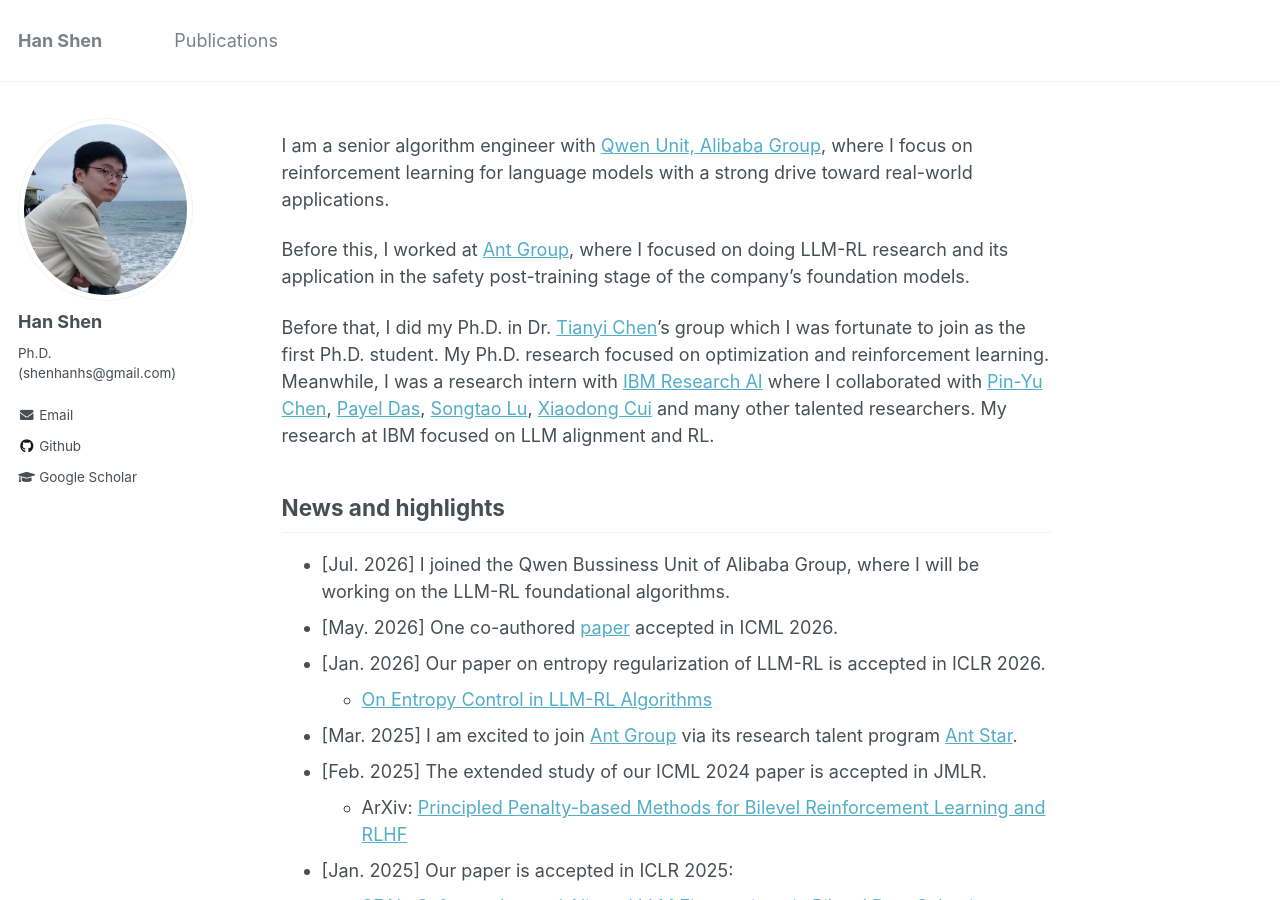
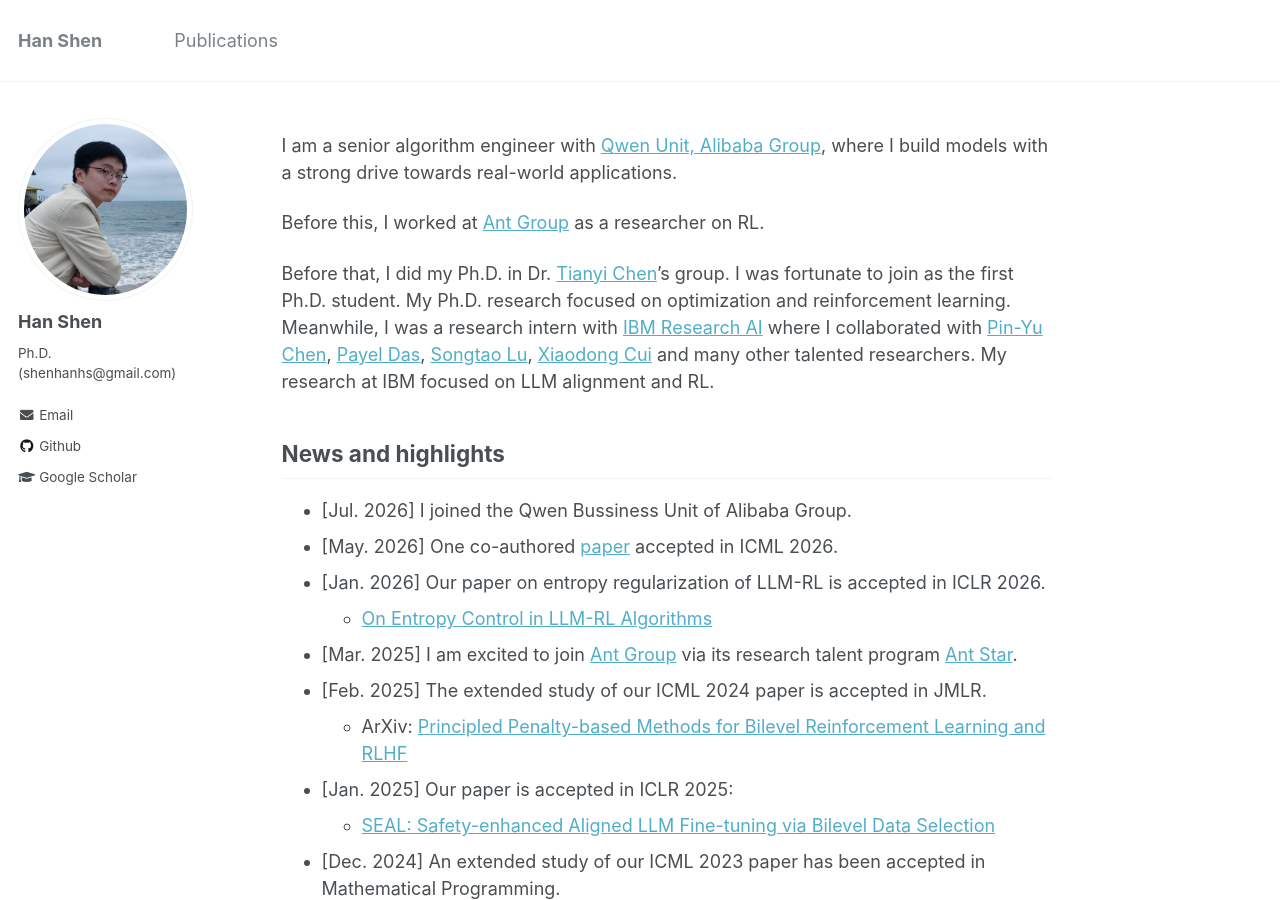
Before and after one commit to hanshen95/hanshen95.github.io, a Jekyll site: the page built from _pages/about.md, in a window 1280 px wide and 900 px high. Built offline with Jekyll 4.4.1, drawn with Linux system fonts in a browser that asks for light colours.

Commit message:
Update about.md

```diff
--- a/_pages/about.md
+++ b/_pages/about.md
@@ -10,15 +10,15 @@ redirect_from:
 
 
 
-I am a senior algorithm engineer with [Qwen Unit, Alibaba Group](https://qwen.ai/home), where I focus on reinforcement learning for language models with a strong drive toward real-world applications.
+I am a senior algorithm engineer with [Qwen Unit, Alibaba Group](https://qwen.ai/home), where I build models with a strong drive towards real-world applications.
 
-Before this, I worked at [Ant Group](https://www.antgroup.com/en), where I focused on doing LLM-RL research and its application in the safety post-training stage of the company's foundation models.
+Before this, I worked at [Ant Group](https://www.antgroup.com/en) as a researcher on RL.
 
-Before that, I did my Ph.D. in Dr. [Tianyi Chen](https://chentianyi1991.github.io/)'s group which I was fortunate to join as the first Ph.D. student. My Ph.D. research focused on optimization and reinforcement learning. Meanwhile, I was a research intern with [IBM Research AI](https://research.ibm.com/artificial-intelligence) where I collaborated with [Pin-Yu Chen](https://sites.google.com/site/pinyuchenpage/), [Payel Das](https://scholar.google.com/citations?user=1vs31MgAAAAJ&hl=en), [Songtao Lu](https://songtaogithub.github.io/), [Xiaodong Cui](https://research.ibm.com/people/xiaodong-cui) and many other talented researchers. My research at IBM focused on LLM alignment and RL.
+Before that, I did my Ph.D. in Dr. [Tianyi Chen](https://chentianyi1991.github.io/)'s group. I was fortunate to join as the first Ph.D. student. My Ph.D. research focused on optimization and reinforcement learning. Meanwhile, I was a research intern with [IBM Research AI](https://research.ibm.com/artificial-intelligence) where I collaborated with [Pin-Yu Chen](https://sites.google.com/site/pinyuchenpage/), [Payel Das](https://scholar.google.com/citations?user=1vs31MgAAAAJ&hl=en), [Songtao Lu](https://songtaogithub.github.io/), [Xiaodong Cui](https://research.ibm.com/people/xiaodong-cui) and many other talented researchers. My research at IBM focused on LLM alignment and RL.
 
 
 ## News and highlights
-* [Jul. 2026] I joined the Qwen Bussiness Unit of Alibaba Group, where I will be working on the LLM-RL foundational algorithms.
+* [Jul. 2026] I joined the Qwen Bussiness Unit of Alibaba Group.
 * [May. 2026] One co-authored [paper](https://arxiv.org/abs/2602.11824) accepted in ICML 2026.
 * [Jan. 2026] Our paper on entropy regularization of LLM-RL is accepted in ICLR 2026.
   * [On Entropy Control in LLM-RL Algorithms](https://arxiv.org/abs/2509.03493)
```
